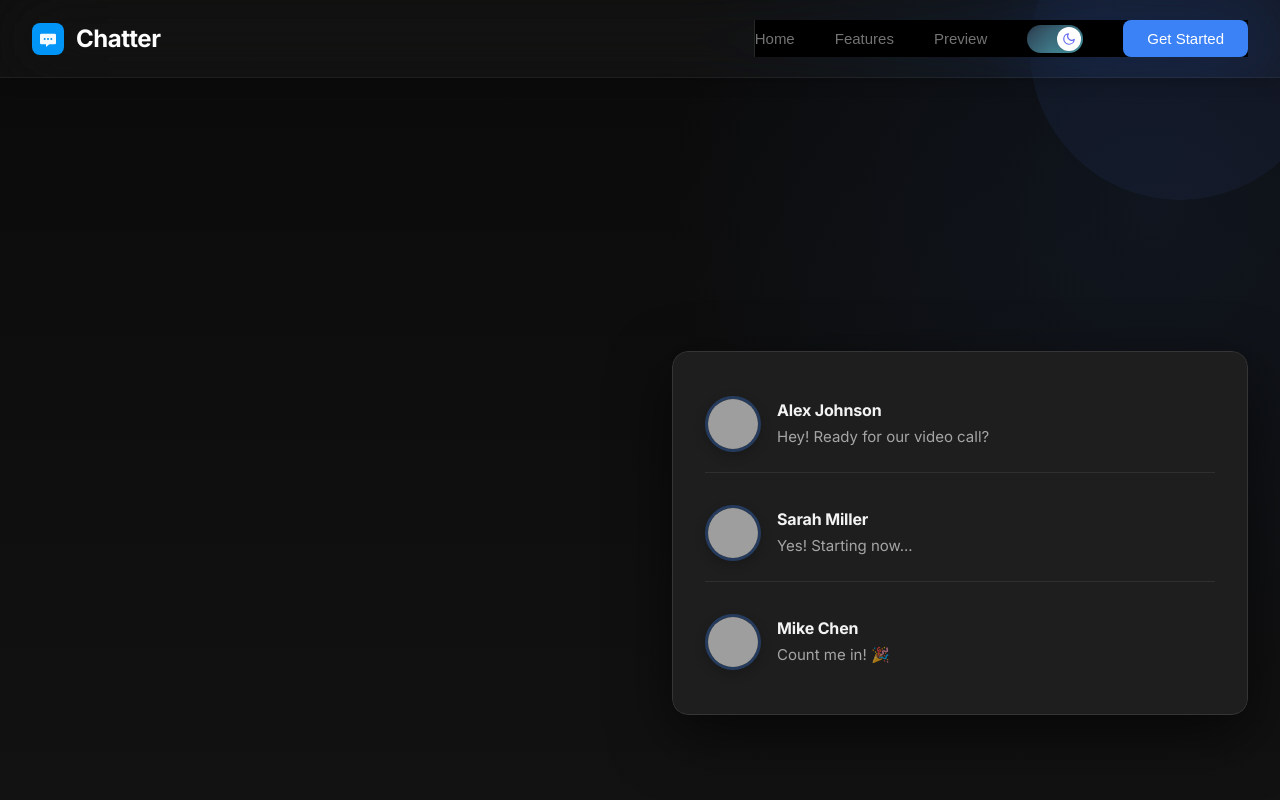
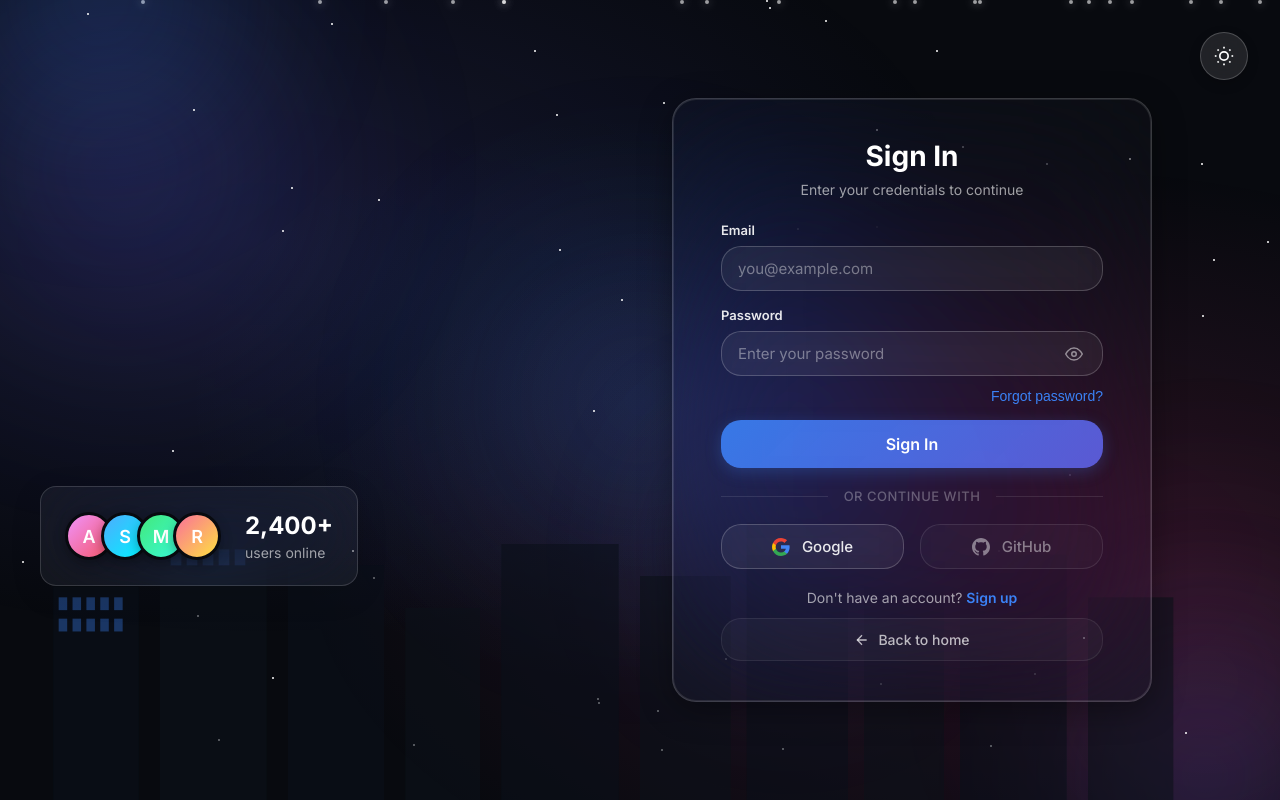
Before and after one commit to sakshampokharel01-beep/Chatter, a React (Vite) app: page /login in a window 1280 px wide. Shown: the top 800 px of the page. Built offline with nearby package versions, Linux system fonts and the light colour scheme; no server answers; grey boxes are pictures that could not be loaded; a web font is replaced by a local one.

Commit message:
Add React Router for /login URL support and proper routing

```diff
--- a/package.json
+++ b/package.json
@@ -17,6 +17,7 @@
     "peerjs": "^1.5.5",
     "react": "^18.2.0",
     "react-dom": "^18.2.0",
+    "react-router-dom": "^7.14.0",
     "socket.io": "^4.8.3",
     "socket.io-client": "^4.8.3"
   },
--- a/src/App.jsx
+++ b/src/App.jsx
@@ -1,4 +1,5 @@
 import React, { useState, useEffect } from 'react';
+import { BrowserRouter, Routes, Route, Navigate, useNavigate, useLocation } from 'react-router-dom';
 import './App.css';
 import { onAuthStateChanged } from 'firebase/auth';
 import { doc, onSnapshot } from 'firebase/firestore';
@@ -9,12 +10,13 @@ import AuthScreenNew from './components/AuthScreenNew';
 import ChatRoom from './components/ChatRoom';
 import EmailVerificationScreen from './components/EmailVerificationScreen';
 
-function App() {
+function AppContent() {
   // undefined = still loading, null = signed out, object = signed in
   const [user, setUser] = useState(undefined);
   const [removed, setRemoved] = useState(false);
-  const [showLanding, setShowLanding] = useState(true);
   const [needsVerification, setNeedsVerification] = useState(false);
+  const navigate = useNavigate();
+  const location = useLocation();
 
   // Track user online/offline status
   useUserPresence(user);
@@ -36,14 +38,17 @@ function App() {
         } else {
           setNeedsVerification(false);
           registerUser(currentUser);
-          setShowLanding(false);
+          // Navigate to chat if on landing or login page
+          if (location.pathname === '/' || location.pathname === '/login') {
+            navigate('/chat');
+          }
         }
       } else {
         setNeedsVerification(false);
       }
     });
     return unsubscribe;
-  }, []);
+  }, [navigate, location.pathname]);
 
   // Real-time listener: if admin deletes this user, force sign-out immediately
   useEffect(() => {
@@ -77,7 +82,7 @@ function App() {
     if (user.emailVerified) {
       setNeedsVerification(false);
       registerUser(user);
-      setShowLanding(false);
+      navigate('/chat');
     }
   };
 
@@ -103,15 +108,33 @@ function App() {
     return <EmailVerificationScreen user={user} onVerified={handleVerified} />;
   }
 
-  // Show landing page for first-time visitors
-  if (showLanding && !user) {
-    return <LandingPage onGetStarted={() => setShowLanding(false)} />;
-  }
+  return (
+    <Routes>
+      <Route path="/" element={<LandingPage onGetStarted={() => navigate('/login')} />} />
+      <Route
+        path="/login"
+        element={
+          user ? <Navigate to="/chat" replace /> : <AuthScreenNew onBack={() => navigate('/')} />
+        }
+      />
+      <Route
+        path="/chat"
+        element={
+          user ? <ChatRoom user={user} /> : <Navigate to="/login" replace />
+        }
+      />
+      <Route path="*" element={<Navigate to="/" replace />} />
+    </Routes>
+  );
+}
 
+function App() {
   return (
-    <div className="app">
-      {user ? <ChatRoom user={user} /> : <AuthScreenNew onBack={() => setShowLanding(true)} />}
-    </div>
+    <BrowserRouter>
+      <div className="app">
+        <AppContent />
+      </div>
+    </BrowserRouter>
   );
 }
 
```
Also changed, not shown: vercel.json, 1 other file (tests, documents, lock files or other folders).
